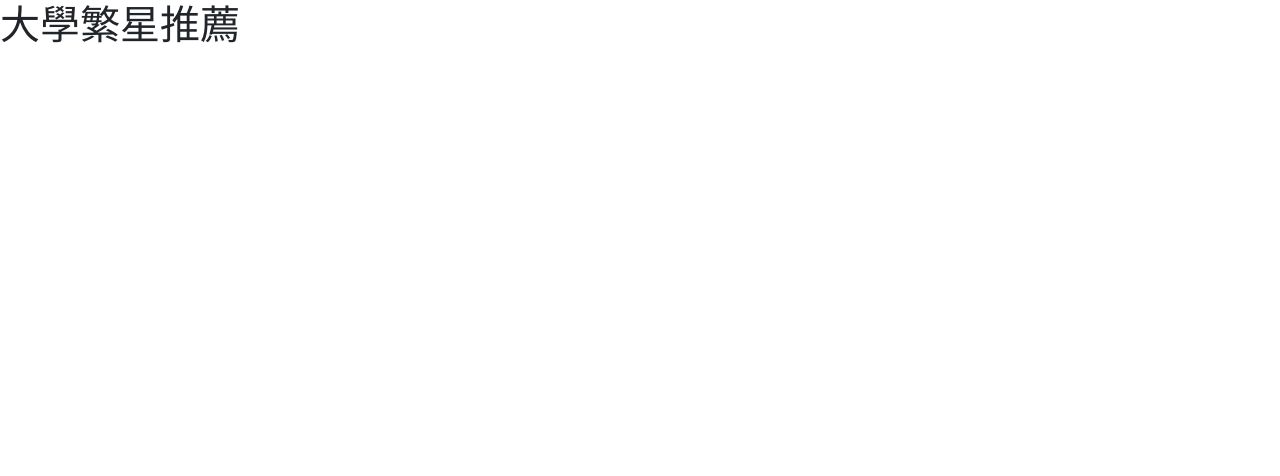
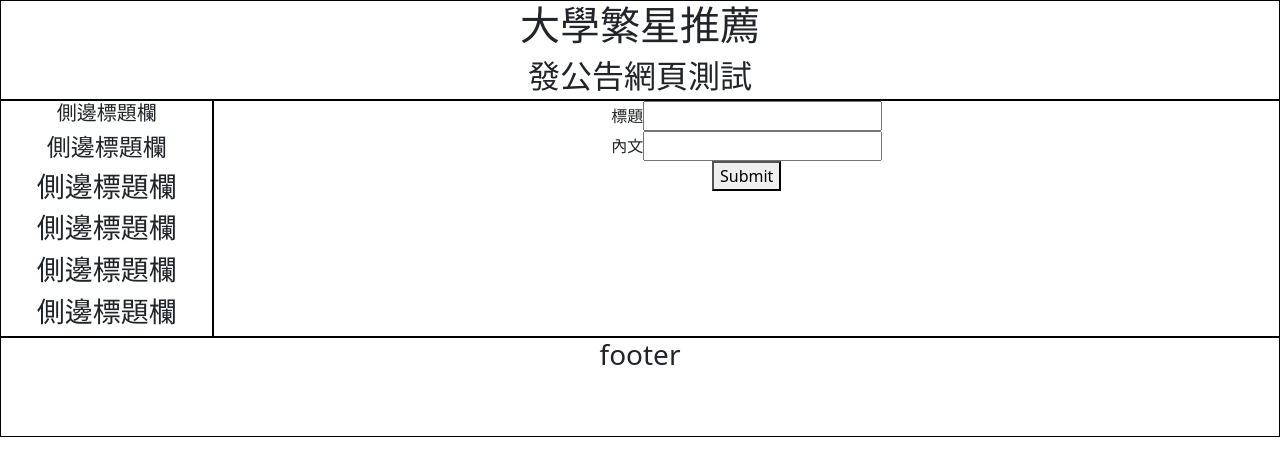
Before and after one commit to twrocket/git_test, a CodeIgniter 4 app: template summer_preject_eric/app/Views/universityStar/index.php in a window 1280 px wide. Shown: the top 476 px of the page. Run offline with PHP 8.4 and a stand-in for CodeIgniter, Linux system fonts and the light colour scheme; the template is opened without the code that fills it, so the values that code supplies are empty; some libraries are stand-ins or nearby versions.

Commit message:
universityStar/index layout test

```diff
--- a/summer_preject_eric/app/Views/universityStar/index.php
+++ b/summer_preject_eric/app/Views/universityStar/index.php
@@ -8,8 +8,32 @@
   <link href="https://cdn.jsdelivr.net/npm/bootstrap@5.2.0/dist/css/bootstrap.min.css" rel="stylesheet" integrity="sha384-gH2yIJqKdNHPEq0n4Mqa/HGKIhSkIHeL5AyhkYV8i59U5AR6csBvApHHNl/vI1Bx" crossorigin="anonymous">
 </head>
 <body>
-  <h1>大學繁星推薦</h1>
-
+  <header class="container-fluid text-center" style="border: 1px solid black; height: 100px">
+    <h1>大學繁星推薦</h1>
+    <h2>發公告網頁測試</h2>
+  </header>
+  <main class="container-fluid text-center">
+    <div class="row">
+      <div class="col-2" style="border: 1px solid black">
+        <h5>側邊標題欄</h5>
+        <h4>側邊標題欄</h4>
+        <h3>側邊標題欄</h3>
+        <h3>側邊標題欄</h3>
+        <h3>側邊標題欄</h3>
+        <h3>側邊標題欄</h3>
+      </div>
+      <div class="col-10" style="border: 1px solid black">
+        <form action="/PostController/store" enctype="mutipart/form-data" method="POST">
+          <label for="title">標題<input type="text" name="title"></label><br>
+          <label for="content">內文<input type="text" name="content"></label><br>
+          <button type="submit">Submit</button>
+        </form>
+      </div>
+    </div>
+  </main>
+  <footer class="container-fluid text-center" style="border: 1px solid black; height: 100px">
+    <h3>footer</h3>
+  </footer>
   <script src="https://cdn.jsdelivr.net/npm/bootstrap@5.2.0/dist/js/bootstrap.bundle.min.js" integrity="sha384-A3rJD856KowSb7dwlZdYEkO39Gagi7vIsF0jrRAoQmDKKtQBHUuLZ9AsSv4jD4Xa" crossorigin="anonymous"></script>
 </body>
 </html>
```
Also changed, not shown: summer_preject_eric/app/Controllers/PostController.php (+10 -0 lines).
